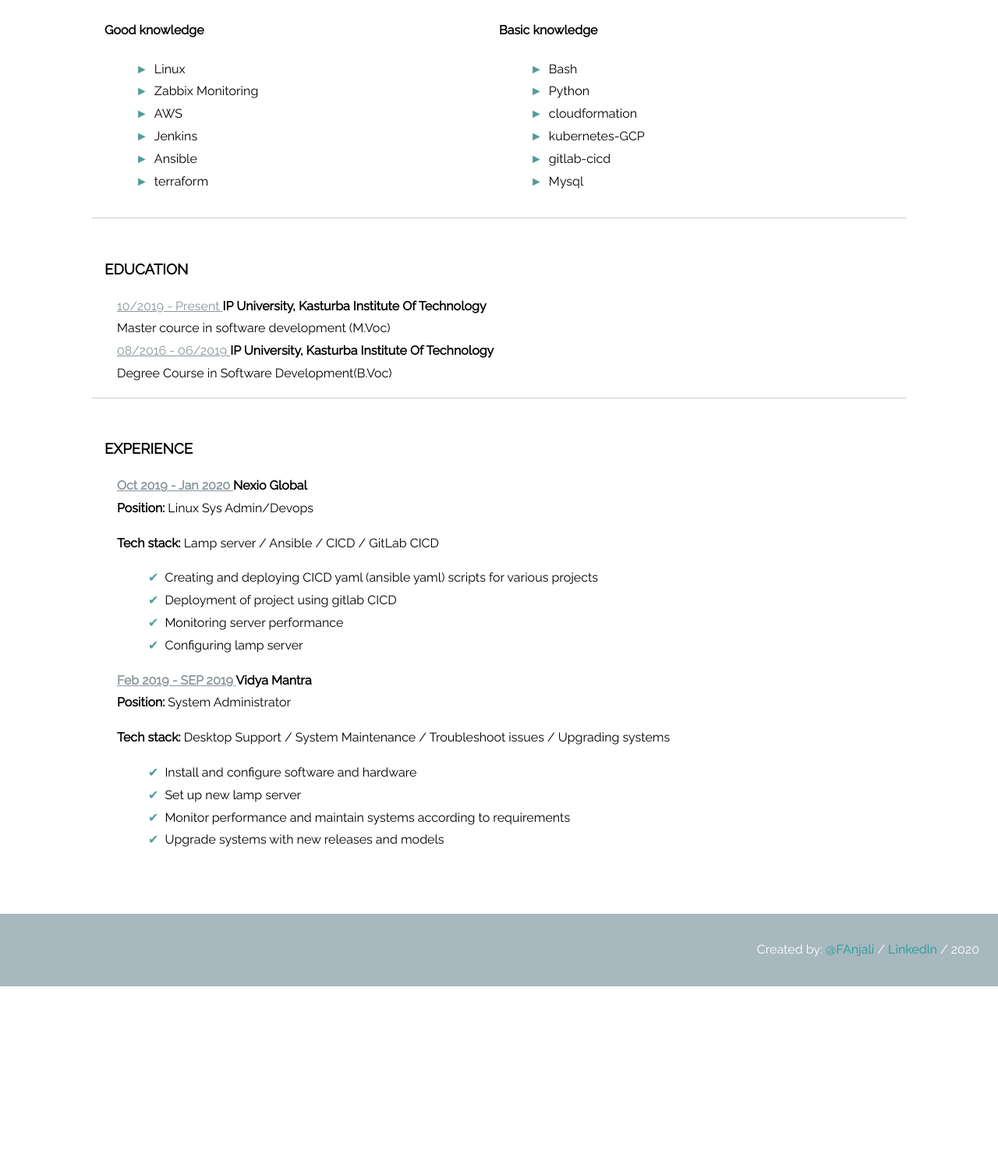
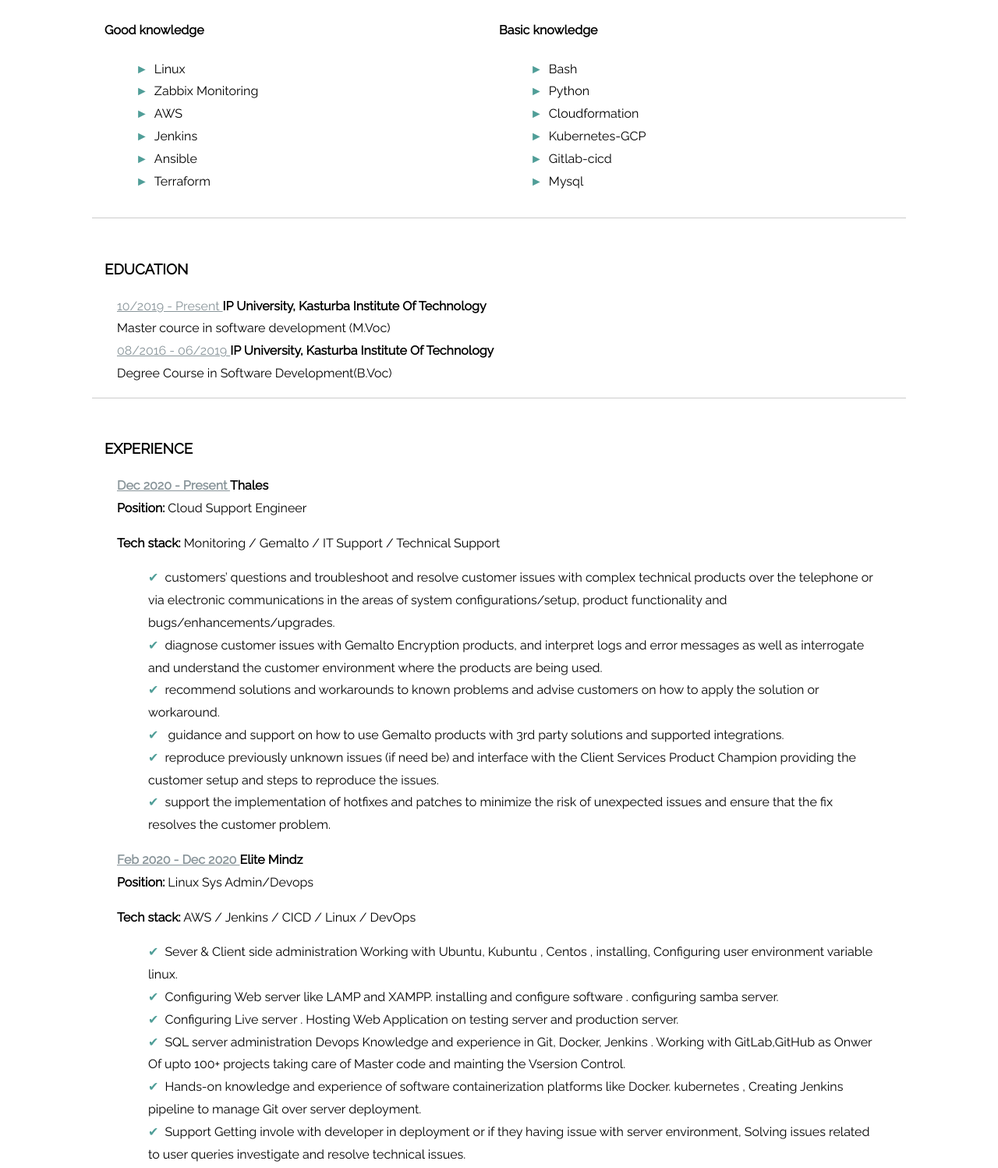
Before and after one commit to Kingfatehkhan786/FAnjali, a plain HTML site: page index.html in a window 1280 px wide. Shown: the part 963-2461 px from the top of the page at 78% size. Before the commit the page ends 2228 px from the top, so only its background shows below. Drawn offline with Linux system fonts and the light colour scheme.

Commit message:
Work Sector complete

```diff
--- a/index.html
+++ b/index.html
@@ -2,11 +2,13 @@
 <html>
 <head>
   <meta charset="UTF-8">
-  <title>CV - Ocat</title>
-  <meta name="description" content="simple CV example created with HTML and CSS">
-  <meta name="author" content="Fly Nerd">
+  <title>Anjali's - CV </title>
+  <meta name="description" content="Its Anjali's Resume">
+  <meta name="author" content="Fateh Khan ">
   <link rel="icon" href="./img/favicon.ico">
   <meta name="viewport" content="width=device-width, initial-scale=1">
+  <!-- <link rel="stylesheet" href="https://pro.fontawesome.com/releases/v5.10.0/css/all.css" integrity="sha384-AYmEC3Yw5cVb3ZcuHtOA93w35dYTsvhLPVnYs9eStHfGJvOvKxVfELGroGkvsg+p" crossorigin="anonymous"/> -->
+
   <link rel="stylesheet" href="https://use.fontawesome.com/releases/v5.0.13/css/all.css" integrity="sha384-DNOHZ68U8hZfKXOrtjWvjxusGo9WQnrNx2sqG0tfsghAvtVlRW3tvkXWZh58N9jp" crossorigin="anonymous">
   <link rel="stylesheet" href="style.css">
 </head>
@@ -64,7 +66,7 @@
             <li>Jenkins</li>
 
             <li>Ansible</li>
-            <li>terraform</li>
+            <li>Terraform</li>
           </ul>
         </div>
         <div class='column'>
@@ -73,15 +75,20 @@
 
             <li>Bash</li>
             <li>Python</li>
-            <li>cloudformation</li>
-            <li>kubernetes-GCP</li>
-            <li>gitlab-cicd</li>
+            <li>Cloudformation</li>
+            <li>Kubernetes-GCP</li>
+            <li>Gitlab-cicd</li>
 
             <li>Mysql</li>
           </ul>
         </div>
 
     </section>
+
+
+
+
+
 
     <section>
       <h3>Education</h3>
@@ -106,6 +113,47 @@
 
 
       <h3>Experience</h3>
+      <article>
+        <div class='job-title'>
+          <span><strong>Dec 2020 - Present   </strong></span> <strong> Thales </strong><br> <strong>Position:</strong> Cloud Support Engineer
+        </div>
+        <div>
+          <p><strong>Tech stack:</strong> Monitoring /  Gemalto  / IT Support / Technical  Support   </p>
+          <ul class="job-description">
+            <li>customers’ questions and troubleshoot and resolve customer issues with complex technical products over the telephone or via electronic communications in the areas of system configurations/setup, product functionality and bugs/enhancements/upgrades.</li>
+            <li>diagnose customer issues with Gemalto Encryption products, and interpret logs and error messages as well as interrogate and understand the customer environment where the products are being used.</li>
+
+            <li>recommend solutions and workarounds to known problems and advise customers on how to apply the solution or workaround.</li>
+
+            <li> guidance and support on how to use Gemalto products with 3rd party solutions and supported integrations.</li>
+            <li>reproduce previously unknown issues (if need be) and interface with the Client Services Product Champion providing the customer setup and steps to reproduce the issues.</li>
+            <li>support the implementation of hotfixes and patches to minimize the risk of unexpected issues and ensure that the fix resolves the customer problem.</li>
+          </ul>
+        </div>
+      </article>
+
+
+
+      <article>
+        <div class='job-title'>
+          <span><strong>Feb 2020 - Dec 2020  </strong></span> <strong> Elite Mindz </strong><br> <strong>Position:</strong> Linux Sys Admin/Devops
+        </div>
+        <div>
+          <p><strong>Tech stack:</strong> AWS /  Jenkins / CICD / Linux / DevOps  </p>
+          <ul class="job-description">
+            <li>Sever & Client side administration Working with Ubuntu, Kubuntu , Centos , installing, Configuring user environment variable linux.</li>
+            <li>Configuring Web server like LAMP and XAMPP. installing and configure software . configuring samba server. </li>
+
+            <li>Configuring Live server . Hosting Web Application on testing server and production server.</li>
+
+            <li>SQL server administration Devops Knowledge and experience in Git, Docker, Jenkins . Working with GitLab,GitHub as Onwer Of upto 100+ projects taking care of Master code and mainting the Vsersion Control.  </li>
+            <li>Hands-on knowledge and experience of software containerization platforms like Docker. kubernetes , Creating Jenkins pipeline to manage Git over server deployment.</li>
+            <li>Support Getting invole with developer in deployment or if they having issue with server environment, Solving issues related to user queries investigate and resolve technical issues.</li>
+          </ul>
+        </div>
+      </article>
+
+
       <article>
         <div class='job-title'>
           <span><strong>Oct 2019 - Jan 2020  </strong></span> <strong> Nexio Global </strong><br> <strong>Position:</strong> Linux Sys Admin/Devops
```
